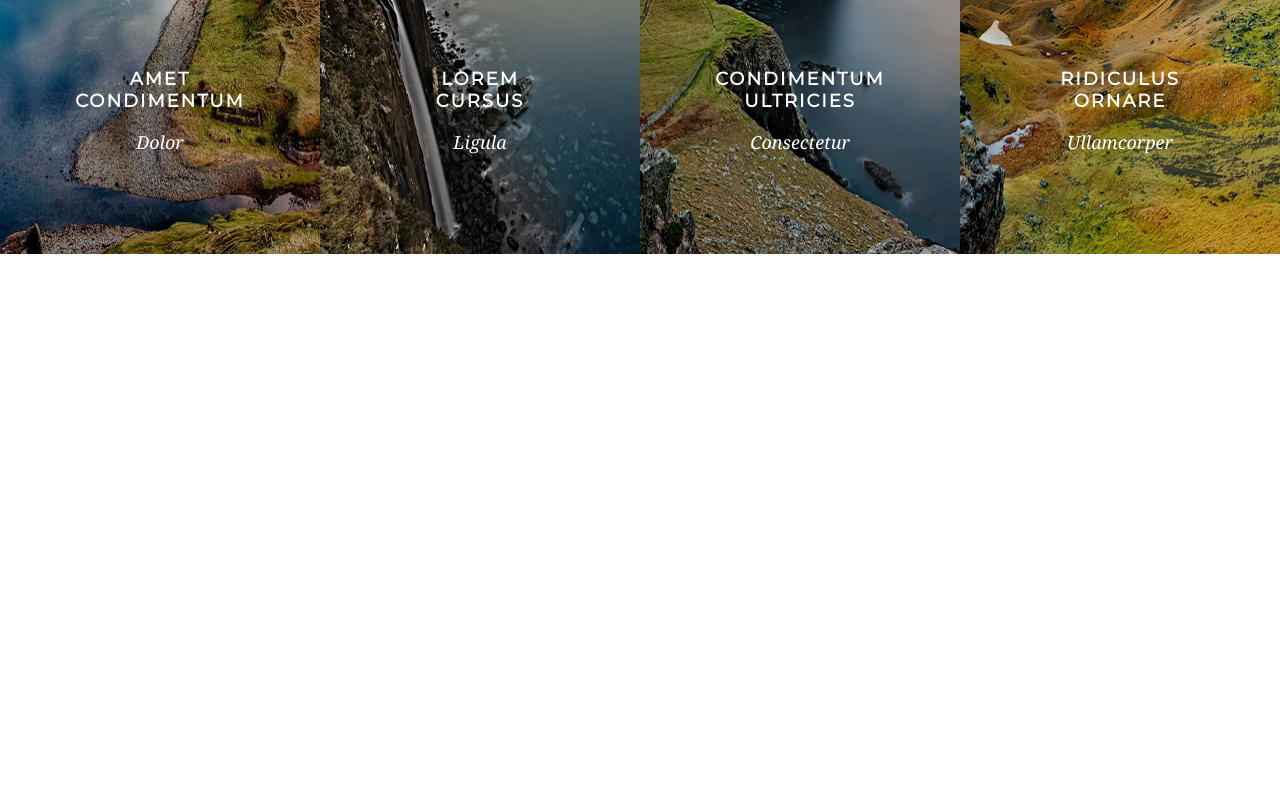
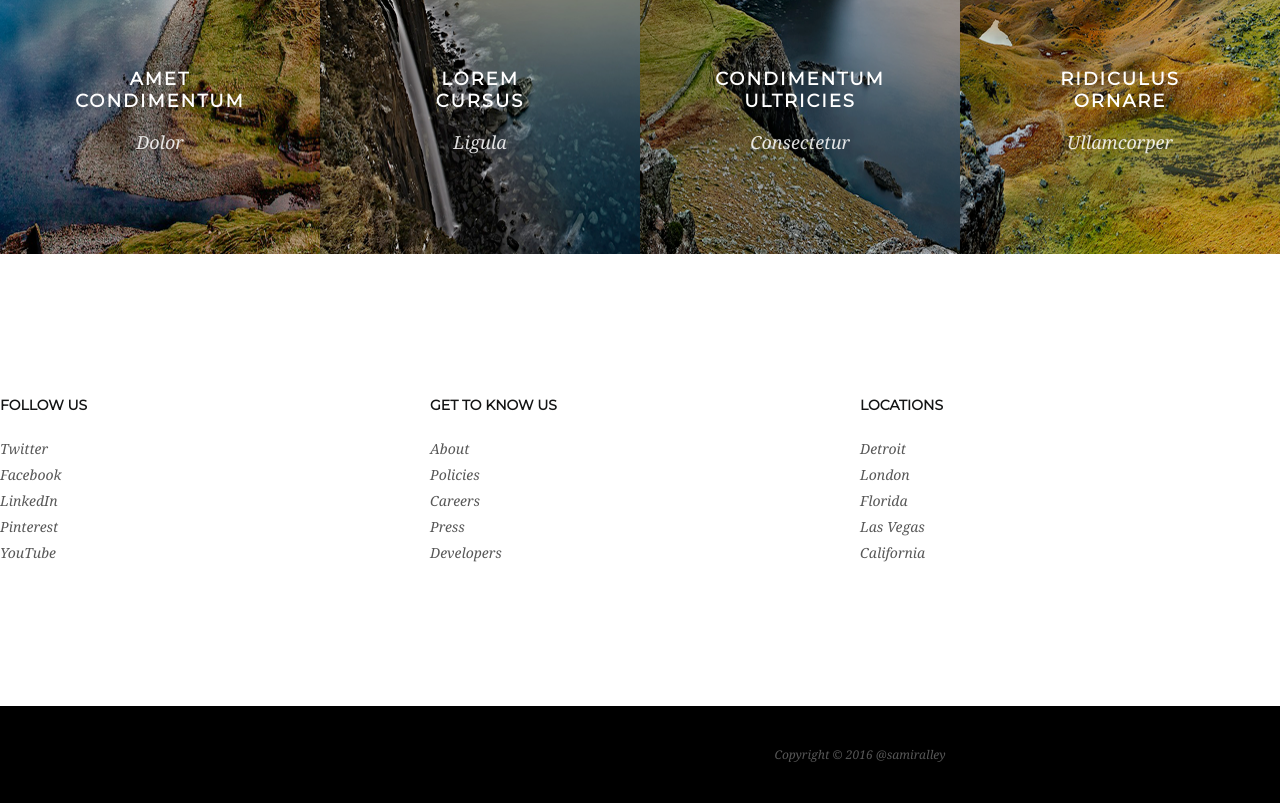
Before and after one commit to sopanda/front-dev-pgs, a plain HTML site: page meeting_2/answer/index.html in a window 1280 px wide. Shown: the part 1532-2335 px from the top of the page. Before the commit the page ends 1790 px from the top, so only its background shows below. Drawn offline with Linux system fonts and the light colour scheme.

Commit message:
Homework finished. Done

```diff
--- a/meeting_2/answer/css/style.css
+++ b/meeting_2/answer/css/style.css
@@ -136,7 +136,7 @@ nav {
     top: 129px;
 }
 
-.btn-stroke-group .line-vert.low{
+.btn-stroke-group .line-vert.low {
     top: 140px;
 }
 
@@ -186,4 +186,64 @@ nav {
     font-family: Georgia, serif;
     font-size: 18px;
     font-style: italic;
+    opacity: 0.86;
 }
+
+.wrap-about {
+    margin-top: 115px;
+    margin-bottom: 124px;
+}
+
+.about-item {
+    width: 430px;
+    float: left;
+    text-align: left;
+}
+
+.about-item h4 {
+    color: #141515;
+    font-size: 14px;
+    font-weight: 900;
+    line-height: 26px;
+    text-transform: uppercase;
+}
+
+.about-item ul {
+    list-style-type: none;
+    padding: 0;
+}
+
+.about-item ul li a {
+    text-decoration: none;
+    text-transform: capitalize;
+    font-family: Georgia;
+    color: #575757;
+    font-size: 14px;
+    font-style: italic;
+    line-height: 26px;
+    text-align: left;
+}
+
+.about-item p {
+    font-family: Georgia;
+    color: #575757;
+    font-size: 14px;
+    font-style: italic;
+    line-height: 26px;
+    text-align: justify;
+    text-justify: inter-word;
+}
+
+footer {
+    height: 97px;
+    text-align: center;
+    background-color: #000;
+}
+
+footer p {
+    font-family: Georgia;
+    color: #575757;
+    font-size: 12px;
+    font-style: italic;
+    line-height: 97px;
+}
--- a/meeting_2/answer/index.html
+++ b/meeting_2/answer/index.html
@@ -90,14 +90,83 @@
     </section>
 
     <section>
-        <div class="container">
-
+        <div class="container wrap-about clearfix">
+            <article class="about-item follow">
+                <h4>Follow us</h4>
+                <ul class="social-list">
+                    <li>
+                        <a href="#">Twitter</a>
+                    </li>
+                    <li>
+                        <a href="#">Facebook</a>
+                    </li>
+                    <li>
+                        <a href="#">LinkedIn</a>
+                    </li>
+                    <li>
+                        <a href="#">Pinterest</a>
+                    </li>
+                    <li>
+                        <a href="#">YouTube</a>
+                    </li>
+                </ul>
+            </article>
+            <article class="about-item getKnow">
+                <h4>Get to know us</h4>
+                <ul class="know-list">
+                    <li>
+                        <a href="#">About</a>
+                    </li>
+                    <li>
+                        <a href="#">Policies</a>
+                    </li>
+                    <li>
+                        <a href="#">Careers</a>
+                    </li>
+                    <li>
+                        <a href="#">Press</a>
+                    </li>
+                    <li>
+                        <a href="#">Developers</a>
+                    </li>
+                </ul>
+            </article>
+            <article class="about-item location">
+                <h4>Locations</h4>
+                <ul class="location-list">
+                    <li>
+                        <a href="#">Detroit</a>
+                    </li>
+                    <li>
+                        <a href="#">London</a>
+                    </li>
+                    <li>
+                        <a href="#">Florida</a>
+                    </li>
+                    <li>
+                        <a href="#">Las Vegas</a>
+                    </li>
+                    <li>
+                        <a href="#">California</a>
+                    </li>
+                </ul>
+            </article>
+            <article class="about-item mission">
+                <h4>Our mission</h4>
+                <p>
+                    Fusce dapibus, tellus ac cursus commodo, tortor mauris condimentum nibh, ut fermentum massa justo sit amet risus. Integer
+                    posuere erat a ante venenatis dapibus posuere velit aliquet. Praesent commodo cursus magna, vel scelerisque
+                    nisl consectetur et. Sed posuere consectetur
+                </p>
+            </article>
         </div>
     </section>
 
     <footer>
         <div class="container">
-
+            <p>
+                Copyright &copy; 2016 &#64;samiralley
+            </p>
         </div>
     </footer>
 </body>
```
